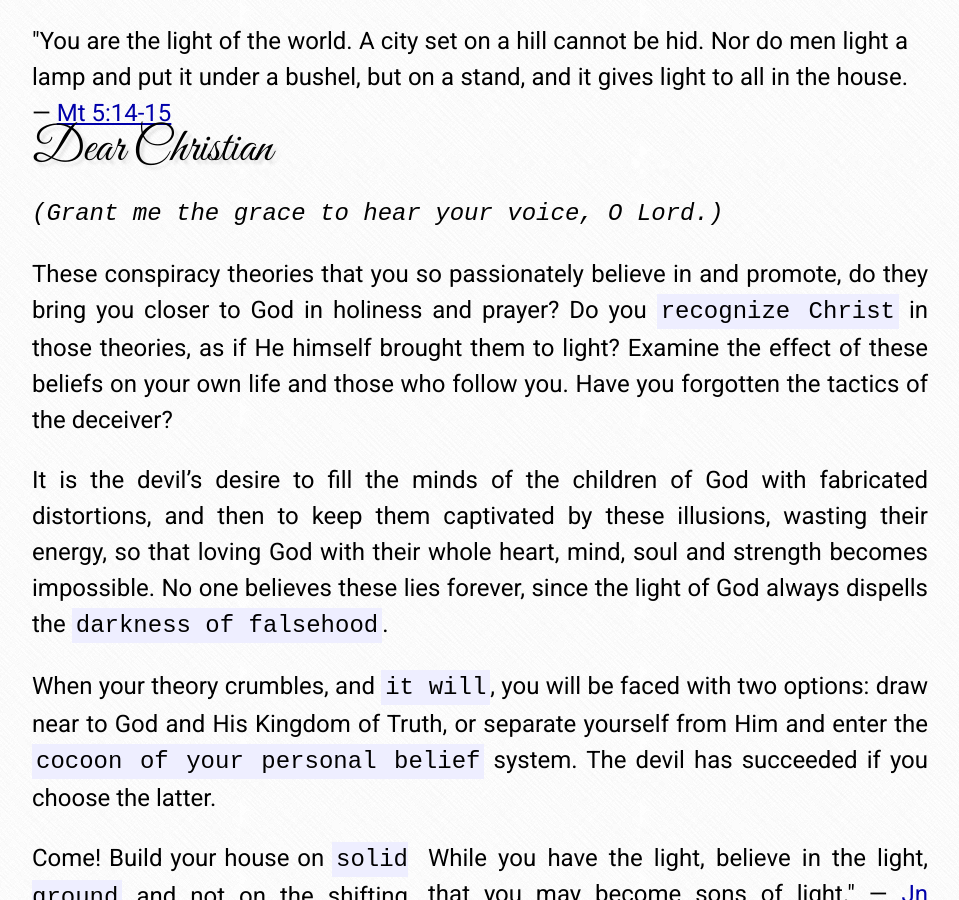
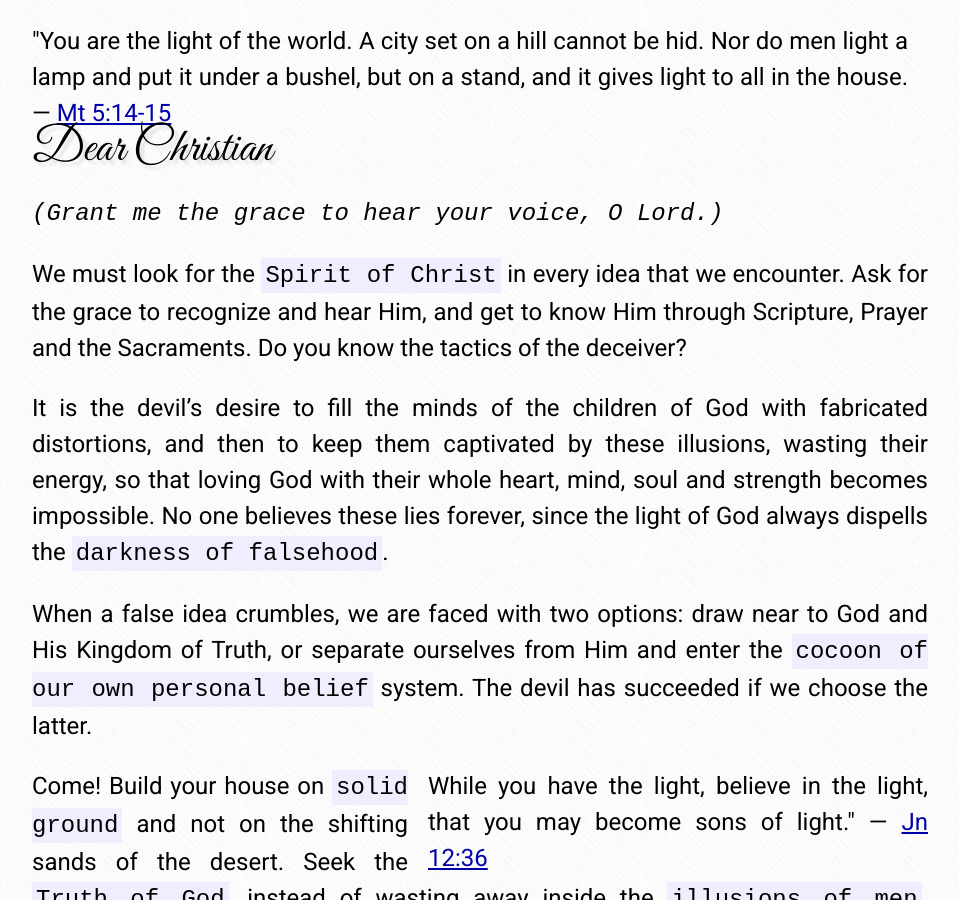
Before and after one commit to afrikatoliek/afrikatoliek.github.io, a Jekyll site: the page built from _posts/2014-12-15-conspiracy-theories.md, in a window 1280 px wide and 900 px high, scrolled down 231 px. Shown: the whole window, without its empty margins (160-1119 px from the left). Built offline with Jekyll 4.4.1, drawn with Linux system fonts in a browser that asks for light colours; nearby versions of some CDN libraries; some web fonts are replaced.

Commit message:
Content updated.

```diff
--- a/_posts/2014-12-15-conspiracy-theories.md
+++ b/_posts/2014-12-15-conspiracy-theories.md
@@ -1,7 +1,7 @@
 ---
 title: Imprisoned by Conspiracy Theories
 permalink: imprisoned-by-conspiracy-theories
-tweet: These conspiracy theories that you so passionately believe in and promote, do they bring you closer to God?
+tweet: Have you forgotten the tactics of the deceiver?
 thumb: https://s-media-cache-ak0.pinimg.com/736x/f5/13/54/f513548260ec73c58e4ace4e8bdc2b59.jpg
 ---
 
@@ -17,11 +17,11 @@ thumb: https://s-media-cache-ak0.pinimg.com/736x/f5/13/54/f513548260ec73c58e4ace
 
 _(Grant me the grace to hear your voice, O Lord.)_
 
-These conspiracy theories that you so passionately believe in and promote, do they bring you closer to God in holiness and prayer? Do you **recognize Christ** in those theories, as if He himself brought them to light? Examine the effect of these beliefs on your own life and those who follow you. Have you forgotten the tactics of the deceiver?
+We must look for the **Spirit of Christ** in every idea that we encounter. Ask for the grace to recognize and hear Him, and get to know Him through Scripture, Prayer and the Sacraments. Do you know the tactics of the deceiver?
 
 It is the devil's desire to fill the minds of the children of God with fabricated distortions, and then to keep them captivated by these illusions, wasting their energy, so that loving God with their whole heart, mind, soul and strength becomes impossible. No one believes these lies forever, since the light of God always dispells the **darkness of falsehood**.
 
-When your theory crumbles, and **it will**, you will be faced with two options: draw near to God and His Kingdom of Truth, or separate yourself from Him and enter the **cocoon of your personal belief** system. The devil has succeeded if you choose the latter.
+When a false idea crumbles, we are faced with two options: draw near to God and His Kingdom of Truth, or separate ourselves from Him and enter the **cocoon of our own personal belief** system. The devil has succeeded if we choose the latter.
 
 <!-- Bible Verse. http://biblia.com/plugins/BibleVerse -->
 <div class="my-inline-right pull-right">
```
